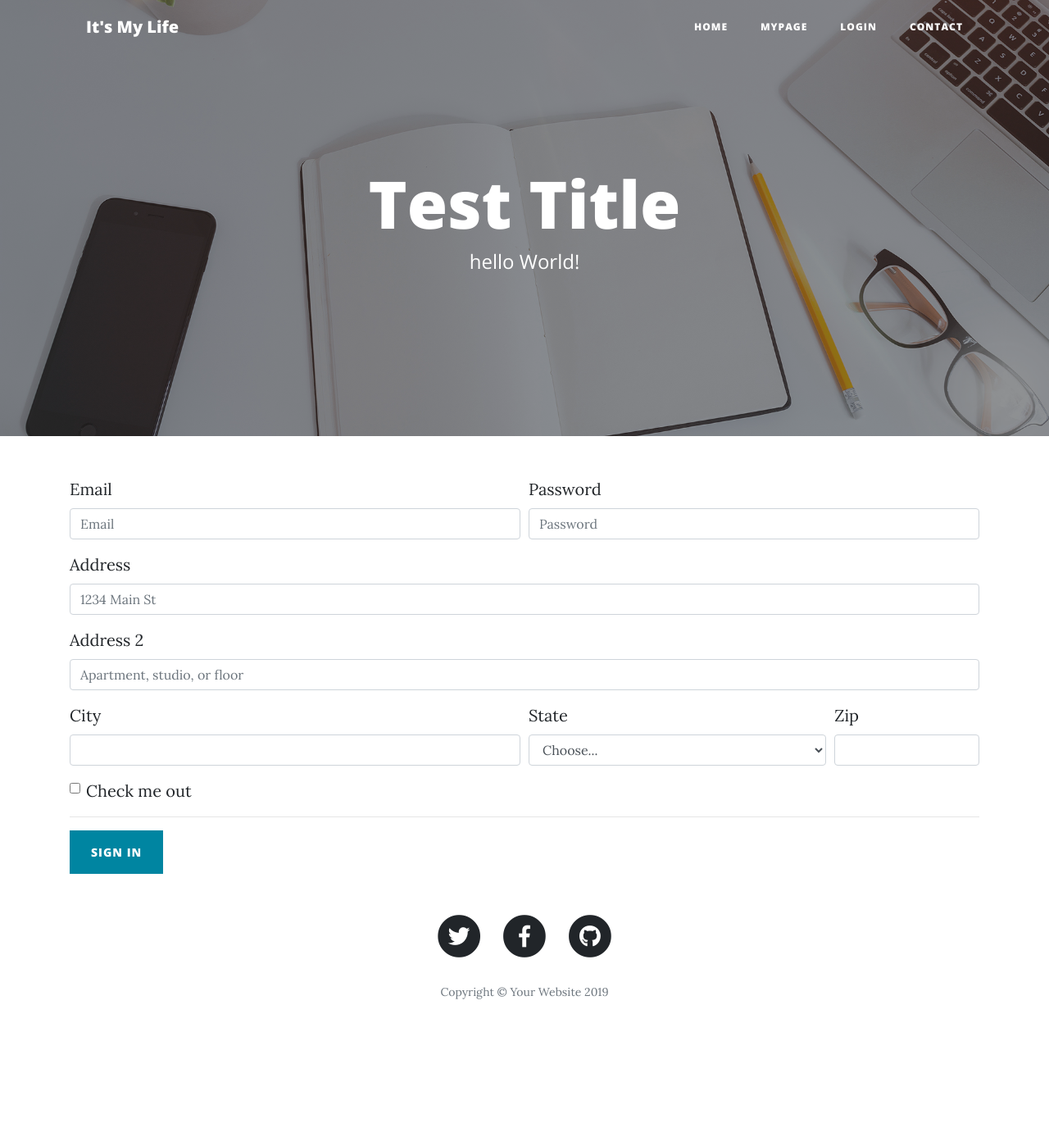
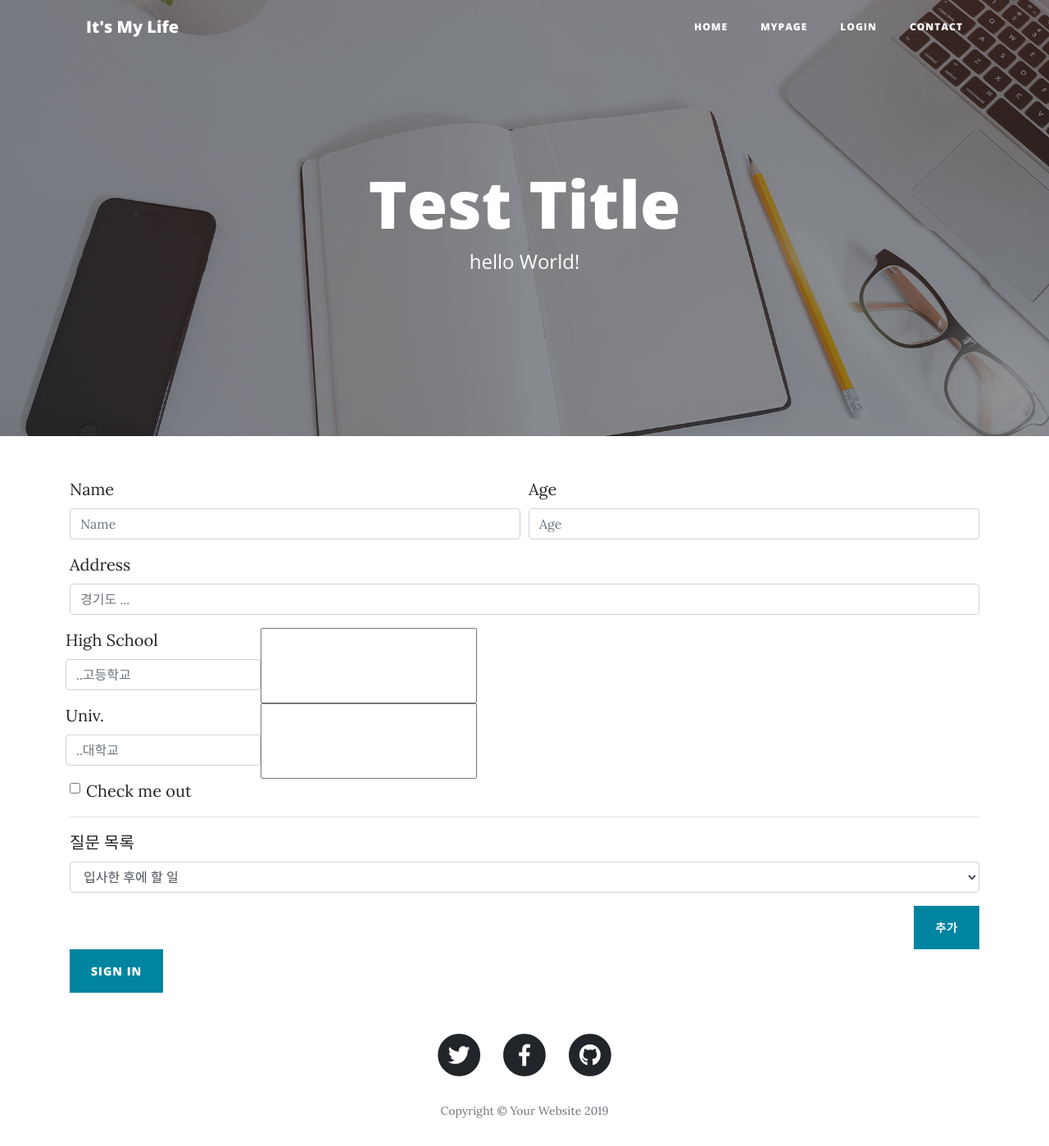
Before and after one commit to loozy5331/fianl_project, a Django app: page /mypage/ in a window 1280 px wide. Shown: the top 1398 px of the page at 82% size. Before the commit the page ends 1219 px from the top, so only its background shows below. Run offline with Django 3.2, Linux system fonts and the light colour scheme; data that the repository does not hold is empty; some libraries are stand-ins or nearby versions.

Commit message:
change mypage/urls.py  app_name

```diff
--- a/mypage/templates/mypage/main.html
+++ b/mypage/templates/mypage/main.html
@@ -9,7 +9,6 @@
   <div class="container">
         <div class="row">
           <div class="col-lg-8 col-md-10 mx-auto">
-            <!-- 21:9 aspect ratio -->
             <div class="embed-responsive embed-responsive-16by9">
                 <iframe class="embed-responsive-item" src="https://www.youtube.com/embed/v64KOxKVLVg"></iframe>
             </div>
--- a/mypage/templates/mypage/mypage.html
+++ b/mypage/templates/mypage/mypage.html
@@ -3,43 +3,37 @@
 {% block title %} MyPage {% endblock %}
 
 {% block content %}
+
 <div class="container">
         <form>
                 {% csrf_token %}
                 <div class="form-row">
                   <div class="form-group col-md-6">
-                        <label for="inputEmail4">Email</label>
-                        <input type="email" class="form-control" id="inputEmail4" placeholder="Email">
+                    <label for="name">Name</label>
+                    <input type="text" class="form-control" id="inputEmail4" placeholder="Name">
                   </div>
                   <div class="form-group col-md-6">
-                        <label for="inputPassword4">Password</label>
-                        <input type="password" class="form-control" id="inputPassword4" placeholder="Password">
+                    <label for="age">Age</label>
+                    <input type="text" class="form-control" id="inputPassword4" placeholder="Age">
                   </div>
                 </div>
                 <div class="form-group">
                   <label for="inputAddress">Address</label>
-                      <input type="text" class="form-control" id="inputAddress" placeholder="1234 Main St">
-                    </div>
-                    <div class="form-group">
-                      <label for="inputAddress2">Address 2</label>
-                      <input type="text" class="form-control" id="inputAddress2" placeholder="Apartment, studio, or floor">
+                  <input type="text" class="form-control" id="inputAddress" placeholder="경기도 ...">
                 </div>
                 <div class="form-row">
-                      <div class="form-group col-md-6">
-                        <label for="inputCity">City</label>
-                        <input type="text" class="form-control" id="inputCity">
+                    <div class="form-group">
+                            <label for="highschool">High School</label>
+                            <input type="text" class="form-control" id="inputAddress" placeholder="..고등학교">
                     </div>
-                      <div class="form-group col-md-4">
-                        <label for="inputState">State</label>
-                        <select id="inputState" class="form-control">
-                          <option selected>Choose...</option>
-                          <option>...</option>
-                        </select>
+                    <input data-provide="datepicker">
                 </div>
-                      <div class="form-group col-md-2">
-                        <label for="inputZip">Zip</label>
-                        <input type="text" class="form-control" id="inputZip">
+                <div class="form-row">
+                    <div class="form-group">
+                            <label for="univ">Univ. </label>
+                            <input type="text" class="form-control" id="inputAddress" placeholder="..대학교">
                     </div>
+                    <input data-provide="datepicker">
                 </div>
                 <div class="form-group">
                   <div class="form-check">
@@ -50,14 +44,24 @@
                   </div>
                 </div>
                 <hr>
-                    {% for mypage in mypages %}
-                        {% for question in mypage.question_set.all%}
+                <div class="form-group">
+                        <label for="inputState">질문 목록</label>
+                        <select id="inputState" class="form-control">
+                        <option selected>입사한 후에 할 일</option>
+                        <option>가장 인상 깊었던 프로젝트</option>
+                        <option>가장 영향을 미친 인물</option>
+                        <option>자신이 가장 창의적이었다고 생각하는 경험</option>
+                        </select>
+                </div>
+                <div class="clearfix">
+                        <a class="btn btn-primary float-right" href="#">추가</a>
+                </div>
+                  {% for question in mypage %}
                   <div class="form-group">
                       <label for="inputAddress2">{{question.question_title}}</label>
                       <textarea class="form-control" id="inputAddress2">{{question.question_text}}</textarea>
                   </div>
                   {% endfor %}
-                    {% endfor %}
                 <button type="submit" class="btn btn-primary">Sign in</button>
             </form>
     </div>
--- a/mypage/urls.py
+++ b/mypage/urls.py
@@ -1,8 +1,11 @@
 from django.urls import path
 from mypage import views
 
+app_name='mypage'
+
 urlpatterns = [
     path('', views.main, name='main'),
-    path('mypage/', views.mypage, name='mypage'),
+    path('mypage/', views.show_mypage, name='mypage'),
+    path('mypage/<int:mypage_id>', views.show_mypage, name='mypage'),
 
 ]
--- a/mypage/views.py
+++ b/mypage/views.py
@@ -1,11 +1,12 @@
-from django.shortcuts import render
+from django.shortcuts import render, get_object_or_404
 from .models import Question, MyPage
 
 def main(request):
     return render(request, 'mypage/main.html')
 
 
-def mypage(request):
-    mypages = MyPage.objects.all()
-    context = {'mypages': mypages}
+def show_mypage(request):
+    #mypage = get_object_or_404(MyPage, pk=page_id)
+    mypage = MyPage.objects.all()
+    context = {'mypage': mypage}
     return render(request, 'mypage/mypage.html', context)
--- a/templates/index.html
+++ b/templates/index.html
@@ -3,7 +3,6 @@
 <html lang="en">
 
 <head>
-
   <meta charset="utf-8">
   <meta name="viewport" content="width=device-width, initial-scale=1, shrink-to-fit=no">
   <meta name="description" content="">
@@ -29,7 +28,7 @@
   <!-- Navigation -->
   <nav class="navbar navbar-expand-lg navbar-light fixed-top" id="mainNav">
     <div class="container">
-      <a class="navbar-brand" href="{% url 'main' %}">It's My Life
+      <a class="navbar-brand" href="{% url 'mypage:main' %}">It's My Life
       </a>
       <button class="navbar-toggler navbar-toggler-right" type="button" data-toggle="collapse" data-target="#navbarResponsive" aria-controls="navbarResponsive" aria-expanded="false" aria-label="Toggle navigation">
         Menu
@@ -38,10 +37,10 @@
       <div class="collapse navbar-collapse" id="navbarResponsive">
         <ul class="navbar-nav ml-auto">
           <li class="nav-item">
-            <a class="nav-link" href="{% url 'main' %}">Home</a>
+            <a class="nav-link" href="{% url 'mypage:main' %}">Home</a>
           </li>
           <li class="nav-item">
-            <a class="nav-link" href="{% url 'mypage' %}">MyPage</a>
+            <a class="nav-link" href="{% url 'mypage:mypage' %}">MyPage</a>
           </li>
           <li class="nav-item">
             <a class="nav-link" href="#">Login</a>
```
Also changed, not shown: mypage/models.py (+5 -5 lines). Lines whose indentation alone changed are shown as unchanged.
